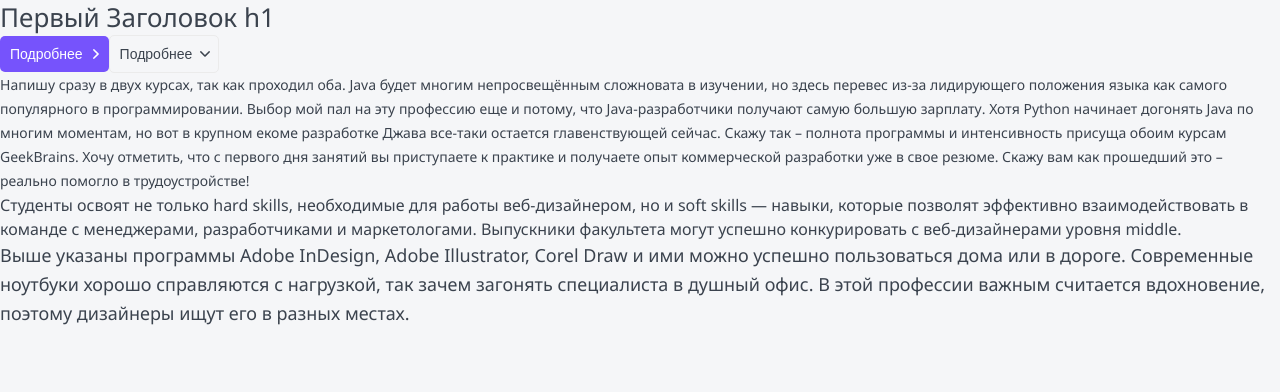
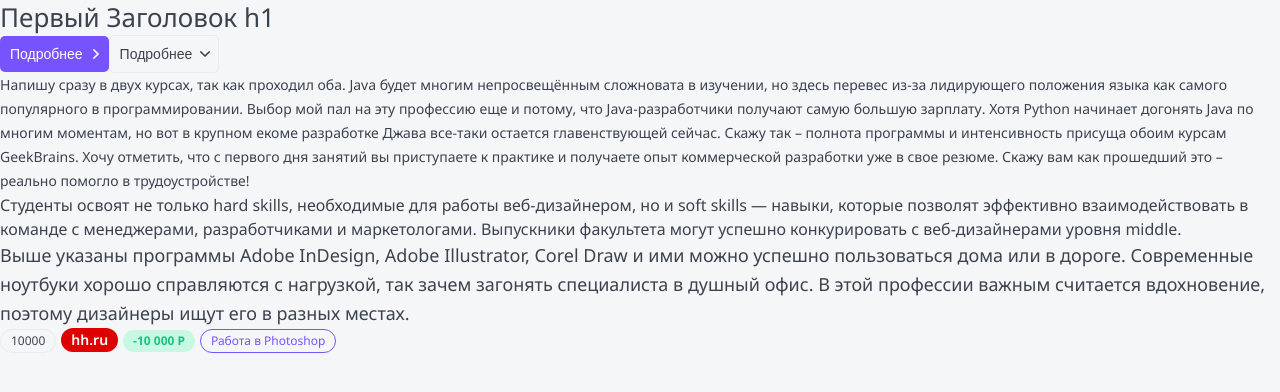
Before and after one commit to MaxMedia87/project-next-js, a Next.js app: page / in a window 1280 px wide. Shown: the top 392 px of the page. Built offline with nearby package versions, Linux system fonts and the light colour scheme.

Commit message:
Реализован компонент вывода разных тегов

```diff
--- /dev/null
+++ b/components/Tag/Tag.module.css
@@ -0,0 +1,51 @@
+.tag {
+	display: inline-block;
+
+	box-sizing: border-box;
+	margin-right: 5px;
+	border-radius: 20px;
+}
+
+.small {
+	padding: 5px 10px;
+
+	font-size: 12px;
+	line-height: 12px;
+}
+
+.medium {
+	padding: 5px 10px;
+
+	font-size: 14px;
+	line-height: 14px;
+}
+
+.ghost {
+	border: 1px solid var(--gray-light);
+}
+
+.red {
+	color: var(--white);
+	background: #DE0000;
+
+	font-weight: 600;
+}
+
+.gray {
+	color: var(--white);
+	background: #B3C0D9;
+
+	font-weight: 600;
+}
+
+.green {
+	color: var(--green);
+	background: var(--green-light);
+
+	font-weight: 700;
+}
+
+.primary {
+	color: var(--primary);
+	border: 1px solid var(--primary);
+}
--- /dev/null
+++ b/components/Tag/Tag.tsx
@@ -0,0 +1,22 @@
+import { TagProps } from './Tag.props';
+import styles from './Tag.module.css';
+import cn from 'classnames';
+
+export const Tag = ({ size = 'small', color = 'ghost', href, children, className, ...props }: TagProps): JSX.Element => {
+	return (
+		<div
+			className={cn(styles.tag, className, {
+				[styles.small]: size === 'small',
+				[styles.medium]: size === 'medium',
+				[styles.ghost]: color === 'ghost',
+				[styles.gray]: color === 'gray',
+				[styles.red]: color === 'red',
+				[styles.green]: color === 'green',
+				[styles.primary]: color === 'primary',
+			})}
+			{...props}
+		>
+			{href ? <a href={href}>{children}</a> : <>{children}</>}
+		</div>
+	);
+};
--- a/components/index.ts
+++ b/components/index.ts
@@ -1,3 +1,4 @@
 export * from './Htag/Htag';
 export * from './Ptag/Ptag';
+export * from './Tag/Tag';
 export * from './Button/Button';
--- a/pages/index.tsx
+++ b/pages/index.tsx
@@ -1,4 +1,5 @@
 import { Htag } from '@/components';
+import { Tag } from '@/components';
 import { Button } from '@/components';
 import { Ptag } from '@/components';
 
@@ -11,6 +12,10 @@
       <Ptag size='small'>Напишу сразу в двух курсах, так как проходил оба. Java будет многим непросвещённым сложновата в изучении, но здесь перевес из-за лидирующего положения языка как самого популярного в программировании. Выбор мой пал на эту профессию еще и потому, что Java-разработчики получают самую большую зарплату. Хотя Python начинает догонять Java по многим моментам, но вот в крупном екоме разработке Джава все-таки остается главенствующей сейчас. Скажу так – полнота программы и интенсивность присуща обоим курсам GeekBrains. Хочу отметить, что с первого дня занятий вы приступаете к практике и получаете опыт коммерческой разработки уже в свое резюме. Скажу вам как прошедший это – реально помогло в трудоустройстве!</Ptag>
       <Ptag>Студенты освоят не только hard skills, необходимые для работы веб-дизайнером, но и soft skills — навыки, которые позволят эффективно взаимодействовать в команде с менеджерами, разработчиками и маркетологами. Выпускники факультета могут успешно конкурировать с веб-дизайнерами уровня middle.</Ptag>
       <Ptag size='large'>Выше указаны программы Adobe InDesign, Adobe Illustrator, Corel Draw и ими можно успешно пользоваться дома или в дороге. Современные ноутбуки хорошо справляются с нагрузкой, так зачем загонять специалиста в душный офис. В этой профессии важным считается вдохновение, поэтому дизайнеры ищут его в разных местах.</Ptag>
+      <Tag size='small'>10000</Tag>
+      <Tag size='medium' color='red' href='http://hh.ru'>hh.ru</Tag>
+      <Tag color='green'>-10 000 Р</Tag>
+      <Tag color='primary'>Работа в Photoshop</Tag>
     </>
   );
 }
```
Also changed, not shown: components/Tag/Tag.props.ts (added, +8 -0 lines).
